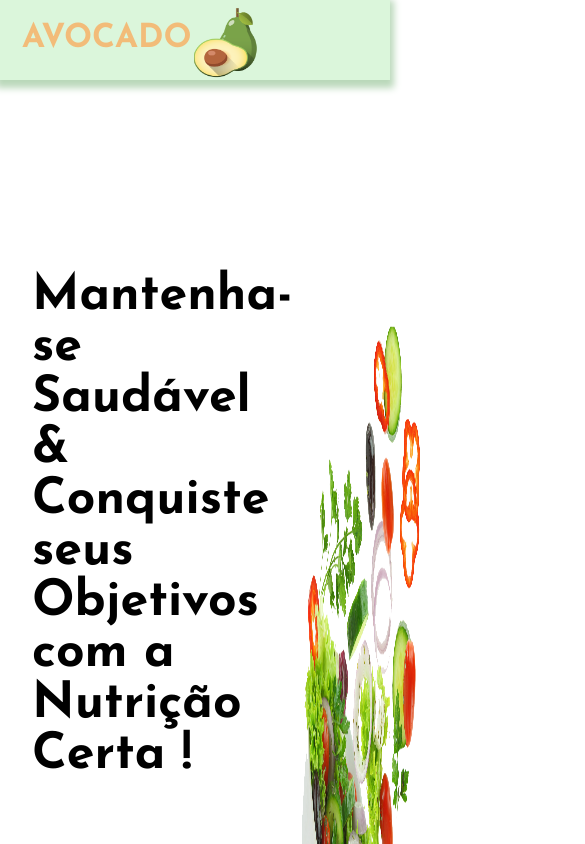
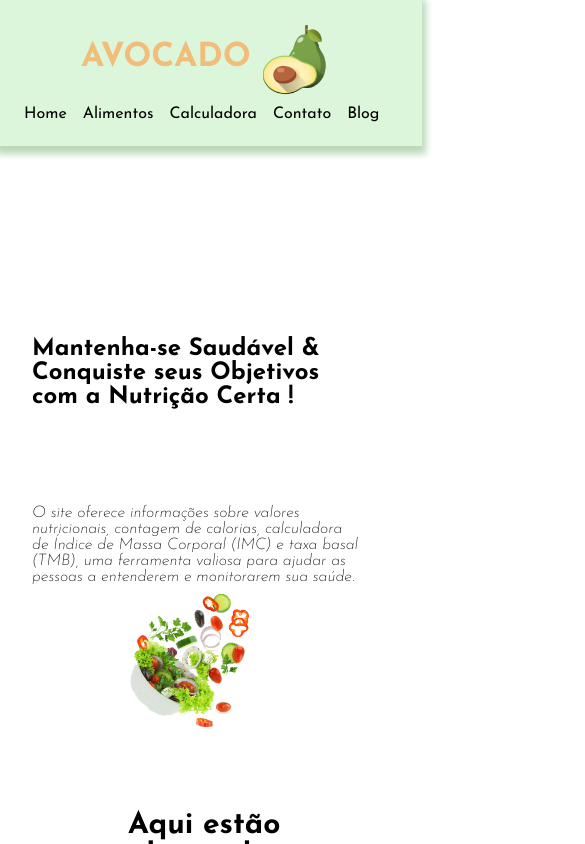
Before and after one commit to larisd96/avocado, a React (Create React App) app: page / in a window 390 px wide. Shown: the top 844 px of the page, 585 px wide, since content can reach past the window. Built offline with nearby package versions, Linux system fonts and the light colour scheme.

Commit message:
atualizar

```diff
--- a/db.json
+++ b/db.json
@@ -1,9 +1,9 @@
 {
   "posts": [
     {
-      "id": 1,
-      "title": "Componentes em React",
-      "body": "O bem-estar é um estado fundamental para uma vida plena e saudável. Ele abrange não apenas a ausência de doenças, mas também a sensação de felicidade, satisfação e equilíbrio em diferentes aspectos da nossa vida. O bem-estar é um conceito amplo e multifacetado que engloba aspectos físicos, mentais, emocionais e sociais. Neste texto, vamos explorar alguns dos principais componentes do bem-estar e discutir sua importância."
+      "title": "Bem Estar",
+      "body": "O bem-estar é um estado fundamental para uma vida plena e saudável. Ele abrange não apenas a ausência de doenças, mas também a sensação de felicidade, satisfação e equilíbrio em diferentes aspectos da nossa vida. O bem-estar é um conceito amplo e multifacetado que engloba aspectos físicos, mentais, emocionais e sociais. Neste texto, vamos explorar alguns dos principais componentes do bem-estar e discutir sua importância.",
+      "id": 1
     },
     {
       "id": 2,
@@ -19,6 +19,16 @@
       "title": "Bem-estar social:",
       "body": "O bem-estar social diz respeito ao nosso relacionamento com os outros e à nossa integração na sociedade. Ter uma rede de apoio, amigos e familiares em quem podemos confiar é essencial para o bem-estar social. Além disso, contribuir para a comunidade, participar de atividades sociais e se envolver em ações de solidariedade podem aumentar nossa sensação de pertencimento e significado.",
       "id": 4
+    },
+    {
+      "title": "Descobrindo a Serenidade: A Jornada da Meditação",
+      "body": "A meditação é uma prática antiga que busca acalmar a mente, promover a atenção plena e melhorar o bem-estar. Ela oferece benefícios como redução do estresse, aumento da concentração e fortalecimento do sistema imunológico, tornando-a uma ferramenta valiosa para a saúde mental e emocional. Qualquer pessoa pode começar com apenas alguns minutos de meditação diária, ajudando a cultivar a paz interior e a clareza mental.",
+      "id": 5
+    },
+    {
+      "title": "Tai Chi Chuan: Equilíbrio para o Corpo e a Mente",
+      "body": "Tai Chi Chuan é uma antiga arte marcial chinesa que combina movimentos graciosos com concentração e equilíbrio. Promove benefícios físicos, como equilíbrio e flexibilidade, e benefícios mentais, como redução do estresse e clareza mental. É uma prática holística que visa o bem-estar total.",
+      "id": 6
     }
   ],
   "contacts": [
--- a/src/components/Banner/styles.css
+++ b/src/components/Banner/styles.css
@@ -24,3 +24,25 @@
 	justify-content: center;
 	font-weight: 200;
 }
+
+@media screen and (max-width: 900px) {
+.banner-title {
+	font-size: 24px;
+}
+.banner-about {
+	font-size: 1rem;
+}
+
+}
+
+
+@media screen and (max-width: 540px) {
+.banner-box {
+flex-direction: column;
+
+}
+.banner-photo-salad {
+
+	align-self: center;
+}
+}
--- a/src/components/Header/styles.css
+++ b/src/components/Header/styles.css
@@ -6,9 +6,22 @@
 	box-sizing: content-box;
 	margin-bottom: 1rem;
 	box-shadow: 0px 4px 7px 4px #bad8ba;
-	width: 100%;
+	padding: 1rem;
+
 }
 
 .header-children {
+display: flex;
 	margin-left: auto;
 }
+
+@media screen and (max-width: 900px) {
+.header{
+	flex-direction: column;
+	height: inherit;
+
+}
+.header-children {
+	margin-left: 0;
+}
+}
--- a/src/components/Logo/Logo.js
+++ b/src/components/Logo/Logo.js
@@ -2,10 +2,10 @@ import './styles.css';
 const Logo = () => {
 	return (
 		<div className='logo'>
-			<div>
+
 				<h1 className='text-logo'>AVOCADO</h1>
 				<img className='logo-photo-avocado' src='img/logo-avocado.png' alt='' />
-			</div>
+
 		</div>
 	);
 };
--- a/src/components/Logo/styles.css
+++ b/src/components/Logo/styles.css
@@ -1,21 +1,25 @@
 
 .logo {
-    margin: 22px;
+   display: flex;
 
 
 }
 .text-logo {
-position: absolute;
 color: #F2BC79;
 font-size: 33px;
 text-shadow: #373431;
-
+align-self: center;
 }
 
 
 .logo-photo-avocado {
 width: 90px;
 height: auto;
-margin-top: -23px;
-margin-left:10rem ;
+
 }
+@media screen and (max-width: 400px) {
+.logo {
+    justify-content: center;
+}
+
+}
--- a/src/components/Navbar/styles.css
+++ b/src/components/Navbar/styles.css
@@ -1,7 +1,7 @@
 .nav-bar {
 	display: flex;
 	justify-content:space-between;
-	margin-left: 23rem;
+
 
 
 }
@@ -11,3 +11,11 @@
 	margin: 2rem;
 	color: black;
 }
+
+@media screen and (max-width: 900px) {
+.nav-bar-item {
+	margin: 8px;
+
+}
+
+}
--- a/src/pages/blog/Blog.js
+++ b/src/pages/blog/Blog.js
@@ -50,7 +50,7 @@ const Blog = () => {
 
 						{currentPosts.map(post => (
 							<article className='post-item' key={post.id}>
-								<h3 className='post-title'>
+								<h3>
 									{post.id} - {post.title}
 								</h3>
 								<p className='post-paragraph'>{post.body}</p>
```
